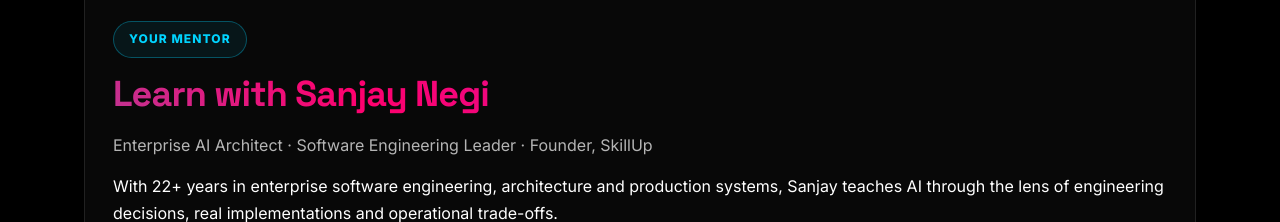
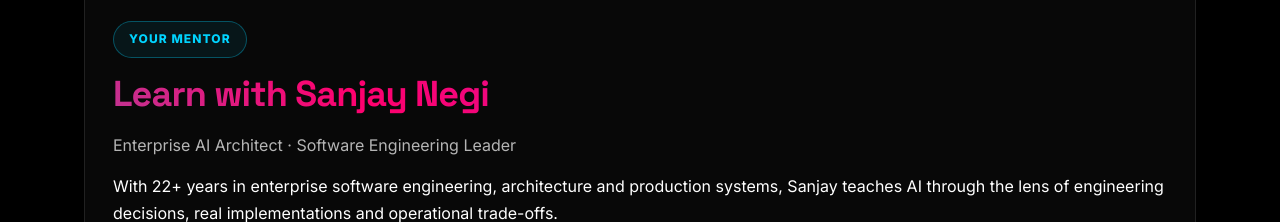
Before and after one commit to sanjaynegi309/sanjaynegi-profile, a website: page fde_fast_paced.html in a window 1280 px wide. Shown: the part 7480-7702 px from the top of the page. Drawn offline with Linux system fonts and the light colour scheme.

```diff
--- a/fde_fast_paced.html
+++ b/fde_fast_paced.html
@@ -560,7 +560,7 @@
         <div>
           <span class="eyebrow">Your mentor</span>
           <h2 style="margin-top:15px">Learn with Sanjay Negi</h2>
-          <p class="muted">Enterprise AI Architect · Software Engineering Leader · Founder, SkillUp</p>
+          <p class="muted">Enterprise AI Architect · Software Engineering Leader</p>
           <p>With 22+ years in enterprise software engineering, architecture and production systems, Sanjay teaches AI through the lens of engineering decisions, real implementations and operational trade-offs.</p>
           <p class="muted">The focus is simple: understand the system, build it, test it, deploy it and explain why it works.</p>
         </div>
```
